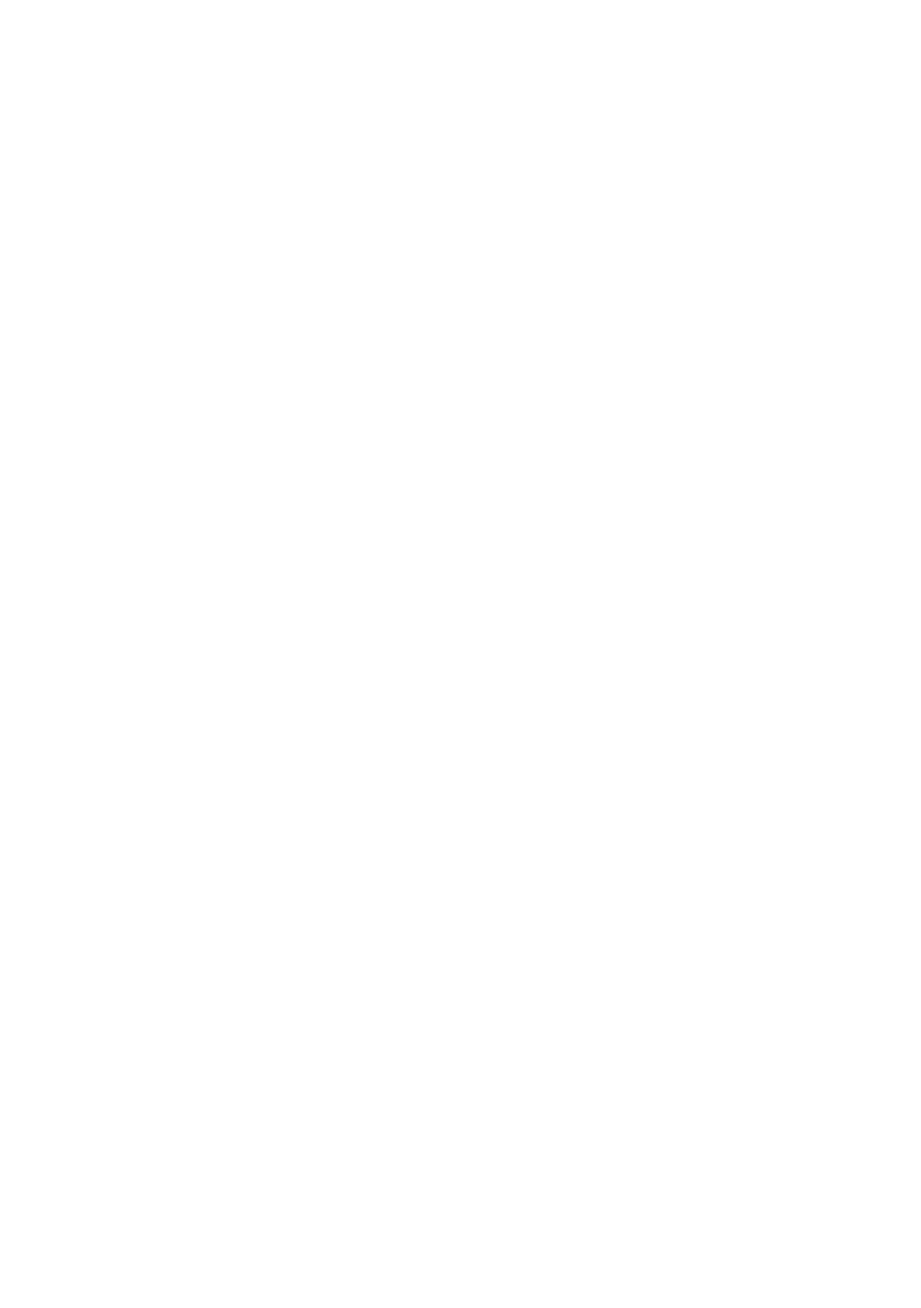
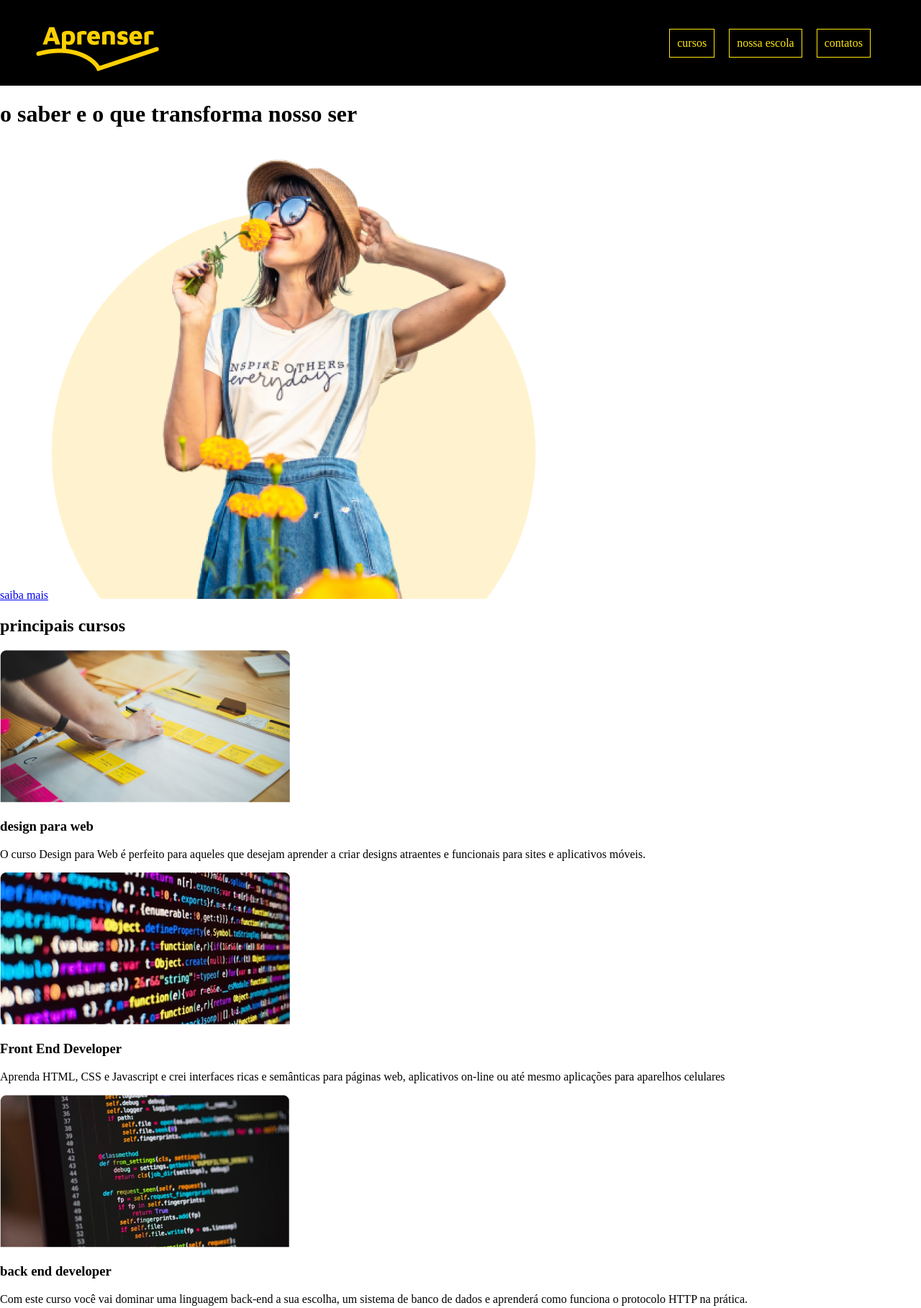
Before and after one commit to joaopedro206/Curso-Uninter, a plain HTML site: page testes/aprenser/index.html in a window 1280 px wide. Shown: the top 1817 px of the page at 72% size. Before the commit the page ends 800 px from the top, so only its background shows below. Drawn offline with Linux system fonts and the light colour scheme.

Commit message:
novo projeto

```diff
--- a/testes/aprenser/index.html
+++ b/testes/aprenser/index.html
@@ -3,9 +3,68 @@
 <head>
     <meta charset="UTF-8">
     <meta name="viewport" content="width=device-width, initial-scale=1.0">
-    <title>Document</title>
+    <link rel="stylesheet" href="interface.css">
+    <title>aprenser</title>
 </head>
 <body>
+    <header>
+        <nav class="topo_aprenser">
+            <img src="imagens/logoAprenser.png" alt="">
+            <ul class="lista_sobre">
+                <li>cursos</li>
+                <li>nossa escola</li>
+                <li>contatos</li>
+            </ul>
+        </nav>
+        <h1>o saber e o que transforma nosso ser</h1>
+        <a href="#">saiba mais</a>
+        <img src="imagens/HeroImage.png" alt="">
+    </header>
+    <article>
+        <section>
+            <h2>principais cursos</h2>
+                <div>
+                    <img src="imagens/curso-design.png"  alt="">
+                        <h3>design para web </h3>
+                            <p>O curso Design para Web é perfeito para aqueles que desejam aprender a criar designs atraentes e funcionais para sites e aplicativos móveis.
+                            </p>
+
+                </div>
+            <div>
+                <img src="imagens/curso-design-1.png" alt="">
+                    <h3>Front End Developer</h3>
+                        <p>Aprenda HTML, CSS e Javascript e crei interfaces ricas e semânticas para páginas web, aplicativos on-line ou até mesmo aplicações para aparelhos celulares
+                        </p>
+            </div>
+            <div>
+                <img src="imagens/curso-design-2.png" alt="">
+                    <h3>back end developer</h3>
+                        <p>Com este curso você vai dominar uma linguagem back-end a sua escolha, um sistema de banco de dados e aprenderá como funciona o protocolo HTTP na prática.
+                        </p>
+            </div>
+            <a href="#">ver mais cursos</a>
+        </section>
+        <section>
+            <img src="imagens/nossa-escola.png" alt="">
+            <h2>nosso escola</h2>
+            <p>Aprenda habilidades tecnológicas em demanda e alcance seus objetivos de carreira com a nossa escola de tecnologia online. Oferecemos uma ampla gama de cursos online, desde programação e desenvolvimento de software até design gráfico e análise de dados. Nossos instrutores experientes fornecerão a você um ambiente de aprendizado interativo e de suporte para ajudá-lo a adquirir as habilidades necessárias para ter sucesso em sua carreira. Inscreva-se agora e comece sua jornada para se tornar um profissional de tecnologia bem-sucedido.
+            </p>
+        </section>
+    </article>
+    <footer>
+        <h2>contatos</h2>
+        <img src="imagens/map.png" alt="">
+        <address>
+            <p>av.da liberdade, 1001</p>
+            <p>tel.: +35121123456</p>
+            <p>E-mail: contato@aprenser.com
+            </p>
+
+        </address>
+        <div>Desenvolvido por Serliv</div>
+    </footer>
+
+
 
 </body>
 </html>
--- /dev/null
+++ b/testes/aprenser/interface.css
@@ -0,0 +1,29 @@
+@charset "UTF-8";
+
+
+body{
+    margin: 0%;
+    padding: 0%;
+}
+.topo_aprenser{
+    background-color: black;
+    display: flex;
+    justify-content: space-between;
+    padding: 20px 70px 20px 50px;
+
+}
+.lista_sobre{
+    color: white;
+    display: flex;
+    padding: 0px;
+    align-items: center;
+    gap: 20px;
+}
+.lista_sobre > li{
+    list-style-type: none;
+    border: 1px solid rgb(255, 231, 10);
+    padding: 10px;
+    color: rgb(255, 231, 10);
+
+
+}
```
Also changed, not shown: testes/aprenser/imagens/HeroImage.png (added), testes/aprenser/imagens/curso-design-1.png (added), testes/aprenser/imagens/curso-design-2.png (added), testes/aprenser/imagens/curso-design.png (added), testes/aprenser/imagens/logoAprenser.png (added), testes/aprenser/imagens/map.png (added), testes/aprenser/imagens/nossa-escola.png (added), testes/aprenser/imagens/quemsomos.png (added).
